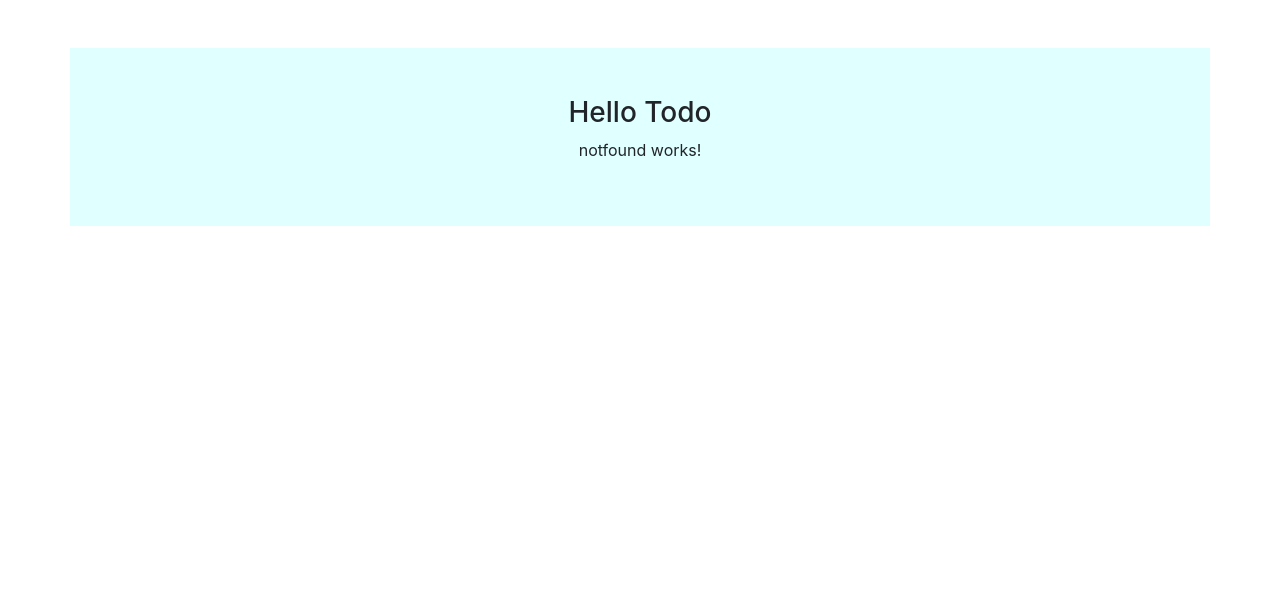
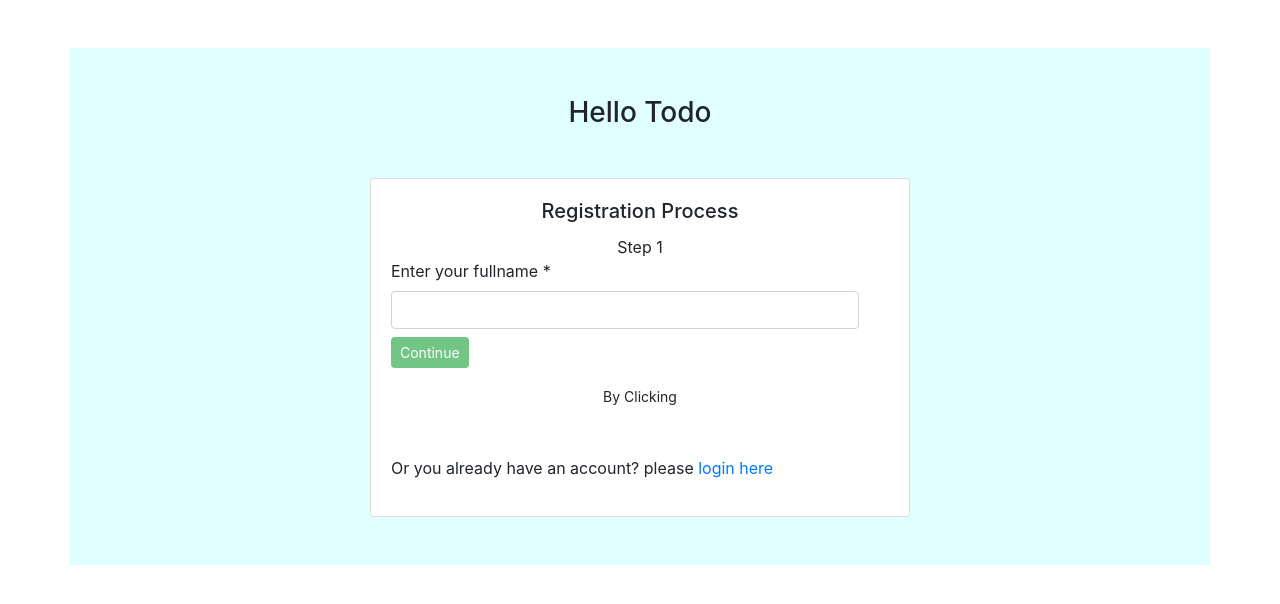
Before and after one commit to Daniel-Ola/Daniel-Ola-angular-todo, an Angular app: page /register in a window 1280 px wide. Shown: the top 604 px of the page. Built offline with nearby package versions, Linux system fonts and the light colour scheme.

Commit message:
on signup animations

```diff
--- a/src/app/app.module.ts
+++ b/src/app/app.module.ts
@@ -34,6 +34,10 @@ import { SignupComponent } from './signup/signup.component';
         component: LoginComponent
       } ,
       {
+        path: 'register',
+        component: SignupComponent
+      } ,
+      {
         path: '**' ,
         component: NotfoundComponent
       }
--- a/src/app/login/login.component.css
+++ b/src/app/login/login.component.css
@@ -1,10 +1,8 @@
 .bg-trans {
-    background-color: transparent !important;
+    background-color: white;
+    /* transparent !important; */
 }
 
-.border-deep-cyan {
-    border: 2px solid lightblue;
-}
 
 input.ng-invalid.ng-touched {
   border: 2px solid red;
--- a/src/app/login/login.component.html
+++ b/src/app/login/login.component.html
@@ -30,6 +30,9 @@
 
                       <button type="submit" class="btn btn-primary btn-md float-left mt-3 waves-effect waves-light" [disabled]="!rForm.valid">Login</button>
                   </form>
+                  <div class="text-center row col-12 mt-5">
+                    <p>Don't have an account yet? <a routerLink="/register">Sign up here</a> </p>
+                  </div>
                 </div>
 
 
--- /dev/null
+++ b/src/app/register.service.ts
@@ -0,0 +1,53 @@
+import { Injectable } from '@angular/core';
+import { stringify } from 'querystring';
+
+@Injectable({
+  providedIn: 'root'
+})
+export class RegisterService {
+
+  constructor() { }
+
+  registerProcess() {
+    return [
+      {
+        step : '1',
+        username : '',
+        value: '',
+        template: '',
+        valid: false
+      } ,
+      {
+        step: '2' ,
+        email: '',
+        value: '',
+        template: '',
+        valid: false
+      } ,
+      {
+        step: '3' ,
+        password: '',
+        value: '',
+        template: '',
+        valid: false
+      } ,
+      {
+        step: '4' ,
+        confirmPassword: '',
+        value: '',
+        template: '',
+        valid: false
+      }
+    ] ;
+  }
+
+  getFormValues(){
+    const formValues = {
+      username: '',
+      email: '',
+      password: ''
+    };
+    return formValues;
+  }
+
+}
--- a/src/app/signup/signup.component.css
+++ b/src/app/signup/signup.component.css
@@ -0,0 +1,58 @@
+.bg-trans {
+    background-color: white;
+    /* transparent !important; */
+}
+
+input.ng-invalid.ng-touched {
+  border: 2px solid red;
+}
+
+.err-alert {
+  background: #f2edda;
+  padding: 7px;
+  font-size: .9em;
+  margin-bottom: 20px;
+  display: inline-block;
+  animation: 1s alertAnim forwards;
+}
+
+.zoomLeft {
+  animation: 1s zoomOut ease-in forwards;
+}
+
+.zoomRight {
+  animation: 1s zoomIn ease-in forwards;
+}
+
+@keyframes alertAnim {
+  0% {
+    opacity: 0;
+    transform: translateY(-20px);
+  }
+  100% {
+    opacity: 1;
+    transform: translateY(0);
+  }
+}
+
+@keyframes zoomOut {
+  0% {
+    opacity: 1;
+    right: 0%;
+  }
+  100% {
+    opacity: 0;
+     right: 50%;
+  }
+}
+
+@keyframes zoomIn {
+  0% {
+    opacity: 0;
+    right: 50%;
+  }
+  100% {
+    opacity: 1;
+     right: 0%;
+  }
+}
--- a/src/app/signup/signup.component.html
+++ b/src/app/signup/signup.component.html
@@ -1 +1,74 @@
-<p>signup works!</p>
+<div class="row mt-5">
+  <div class="col-6 offset-3">
+      <div class="card bg-trans border-deep-cyan">
+          <div class="card-body">
+              <h5 class="card-title">Registration Process</h5>
+              <!-- <p class="card-text">Content</p> -->
+              Step {{ currentStep }}
+              <!-- <div *ngIf="!email; else formInfo"> -->
+
+                <!-- display this sectuion if email is not submmitted or isnotset -->
+                <!-- <button class="btn-default btn-sm" (click)="log(rForm)">check</button> -->
+                <form action="" method="post" [formGroup]="rForm" (ngSubmit)="addPost(rForm.value)">
+                  <div class="form-group row col-12 zoomRight" id="usernameDiv" [hidden]="step.username">
+                    <label for="username" class="float-left">Enter your fullname *</label>
+                    <input type="text" class="form-control" id="username" name="username" formControlName="username">
+                    <small *ngIf="!rForm.controls['username'].valid && rForm.controls['username'].touched" class="form-text text-muted err-alert float-left">You have to provide your fullname</small>
+                    <button type="button" class="btn btn-success mt-2 btn-sm" [disabled]="!rForm.controls['username'].valid" (click)="nextStep(2)">Continue</button>
+                  </div>
+
+                  <div class="form-group row col-12" id="emailDiv" [hidden]="step.email">
+                    <label for="email" class="float-left">Enter your email *</label>
+                    <input type="text" class="form-control" id="email" name="email" formControlName="email">
+                    <small *ngIf="!rForm.controls['email'].valid && rForm.controls['email'].touched" class="form-text text-muted err-alert float-left">
+                      This field requires a valid email address
+                    </small>
+                    <button type="button" class="btn btn-success btn-sm mt-2" [disabled]="!rForm.controls['email'].valid" (click)="nextStep(3)">Continue</button>
+                    <button type="button" class="btn btn-primary btn-sm mt-2 ml-3" (click)="backStep(1)">Back</button>
+                  </div>
+
+                  <div class="form-group row col-12" id="passDiv" [hidden]="step.password">
+                    <label for="password" class="float-left">Enter your password *</label>
+                    <input type="password" class="form-control" id="password" name="password" formControlName="password" (keyup)="confirmMyPassword(rForm.controls['password'].value, rForm.controls['confirmPassword'].value)">
+                    <small *ngIf="!rForm.controls['password'].valid && rForm.controls['password'].touched" id="passhelpId" class="form-text text-muted float-left err-alert col-12" style="text-align: left !important;">
+                      Please Enter your password
+                    </small><br>
+                    <button type="button" class="btn btn-success btn-sm mt-2" [disabled]="!rForm.controls['password'].valid" (click)="nextStep(4)">Continue</button>
+                    <button type="button" class="btn btn-primary btn-sm mt-2 ml-3" (click)="backStep(2)">Back</button>
+                  </div>
+
+                  <div class="form-group row col-12" id="cpassDiv" [hidden]="step.confirmPassword">
+                    <label for="confirmPassword" class="float-left">Confirm your password *</label>
+                    <input type="password" class="form-control" id="confirmPassword" name="confirmPassword" formControlName="confirmPassword" (keyup)="confirmMyPassword(rForm.controls['password'].value, rForm.controls['confirmPassword'].value)">
+                    <small *ngIf="!rForm.controls['confirmPassword'].valid && rForm.controls['confirmPassword'].touched" id="passhelpId" class="form-text text-muted float-left err-alert">Please Enter a matching your password</small>
+                    <!-- <button type="button" class="btn btn-success btn-sm mt-2" [disabled]="confirmPasswordState" (click)="nextStep(5)">Continue</button> -->
+                    <!-- <button type="button" class="btn btn-primary btn-sm mt-2 ml-3" (click)="backStep(3)">Back</button> -->
+                  </div>
+                  <!-- <div class="form-group" [hidden]="step.agree">
+                      <div class="custom-control custom-checkbox small">
+                          <input type="checkbox" class="custom-control-input" id="customCheck" value="1" formControlName="agree">
+                        <label class="custom-control-label" for="customCheck">I agree to terms and condition</label>
+                      </div>
+                    </div> -->
+                    <small>By Clicking</small>
+                    <button type="button" class="btn btn-primary btn-md mt-2" (click)="backStep(3)" [hidden]="step.agree">Back</button>
+                  <button type="submit" class="btn btn-success mt-2 btn-md float-left waves-effect waves-light" [disabled]="!rForm.valid || confirmPasswordState" [hidden]="step.submitBtn">Sign Up</button>
+                </form>
+                <div class="text-center row col-12 mt-5">
+                  <p>Or you already have an account? please <a routerLink="/login">login here</a> </p>
+                </div>
+
+
+              <!-- </div> -->
+
+
+
+              <!-- <ng-template #formInfo>
+                {{ email }}
+                {{ password }}
+              </ng-template> -->
+
+          </div>
+      </div>
+  </div>
+</div>
--- a/src/app/signup/signup.component.ts
+++ b/src/app/signup/signup.component.ts
@@ -1,4 +1,7 @@
 import { Component, OnInit } from '@angular/core';
+import { RegisterService } from '../register.service';
+import { FormGroup, FormBuilder, Validators } from '@angular/forms';
+import * as $ from 'jquery';
 
 @Component({
   selector: 'app-signup',
@@ -7,9 +10,91 @@ import { Component, OnInit } from '@angular/core';
 })
 export class SignupComponent implements OnInit {
 
-  constructor() { }
+rForm: FormGroup;
+signup = '' ;
+email = '' ;
+password = '' ;
+confirmPassword = '' ;
+username = '' ;
+post;
+confirmPasswordState = true;
+template;
+step = {
+  username: false,
+  email: true,
+  password: true,
+  confirmPassword: true,
+  agree: true,
+  submitBtn: true
+};
+currentStep = 1;
+
+
+
+  constructor(public regProc: RegisterService, private fb: FormBuilder) {
+    this.rForm = fb.group({
+      email: [null, Validators.compose([
+        Validators.required, Validators.email])] ,
+      password: [null, Validators.compose([Validators.required, Validators.minLength(8)])] ,
+      username: [null, Validators.required] ,
+      confirmPassword: [null, Validators.required],
+      agree: ''
+    }) ;
+  }
 
   ngOnInit() {
+    // console.log($('#username')); npm i @types/jquery
+    this.template = this.regProc.registerProcess() ;
+  }
+
+  nextStep(id) {
+    if(id == 2) { // email
+      Object.assign(this.step, {username: true, email: false, password: true, confirmPassword: true, agree: true, submitBtn: true}) ;
+      $('#usernameDiv').addClass('zoomLeft');
+    }
+    if(id == 3) { // password
+      Object.assign(this.step, {username: true, email: true, password: false, confirmPassword: true, agree: true, submitBtn: true}) ;
+    }
+    if(id == 4) { // cpwrd, agree nd submit
+      Object.assign(this.step, {username: true, email: true, password: true, confirmPassword: false, agree: false, submitBtn: false}) ;
+    }
+    this.currentStep = id;
+  }
+
+  confirmMyPassword(x, y) {
+    if(x === y) {
+      this.confirmPasswordState = false ;
+    } else {
+      this.confirmPasswordState = true ;
+    }
+  }
+
+  backStep(id) {
+    if(id == 1) { // username
+      Object.assign(this.step, {username: false, email: true, password: true, confirmPassword: true, agree: true, submitBtn: true}) ;
+    }
+    if(id == 2) { // email
+      Object.assign(this.step, {username: true, email: false, password: true, confirmPassword: true, agree: true, submitBtn: true}) ;
+    }
+    if(id == 3) { // password
+      Object.assign(this.step, {username: true, email: true, password: false, confirmPassword: true, agree: true, submitBtn: true}) ;
+    }
+    this.currentStep = id;
+  }
+
+  addPost(post) {
+    // console.log(post);
+    this.template = this.regProc.getFormValues();
+    this.template.username = post.username;
+    this.template.email = post.email;
+    this.template.password = post.password;
+  }
+
+
+
+
+  log(x) {
+    console.log(x);
   }
 
 }
```
Also changed, not shown: 1 other file (tests, documents, lock files or other folders).
